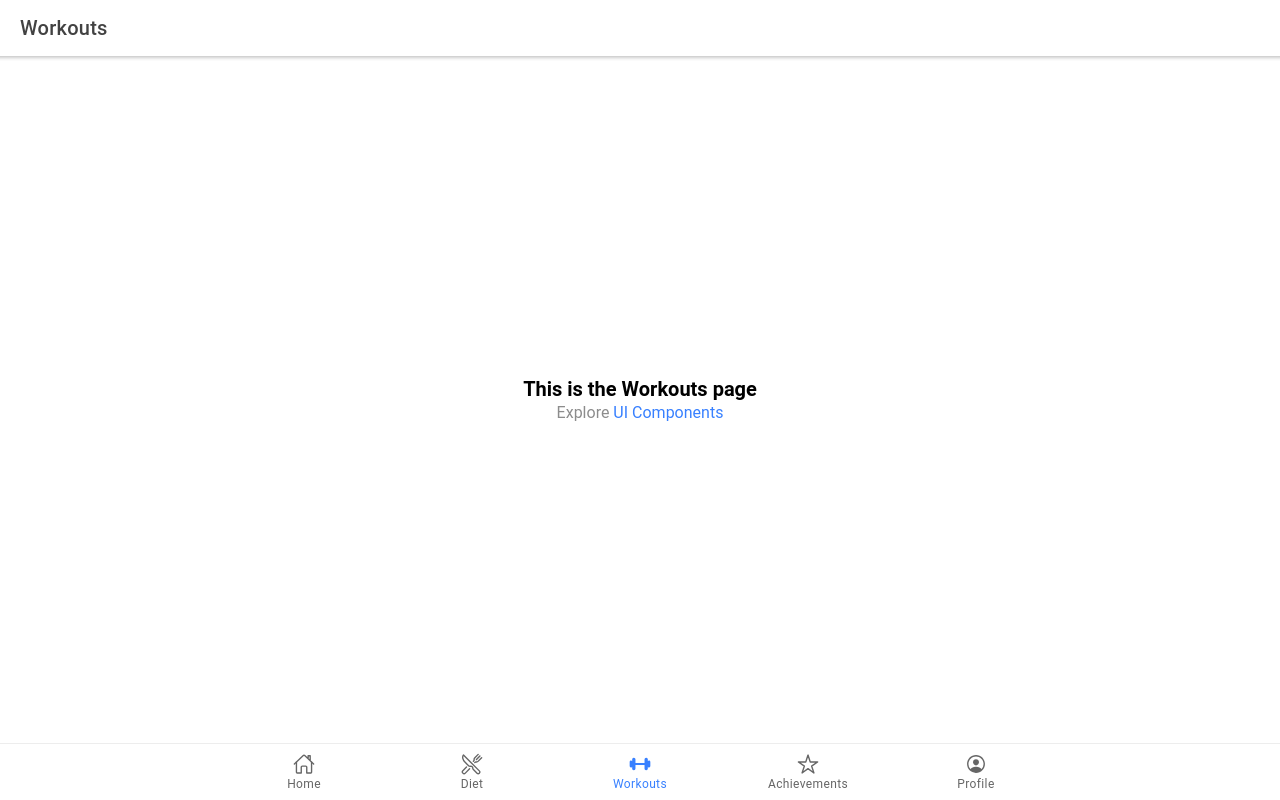
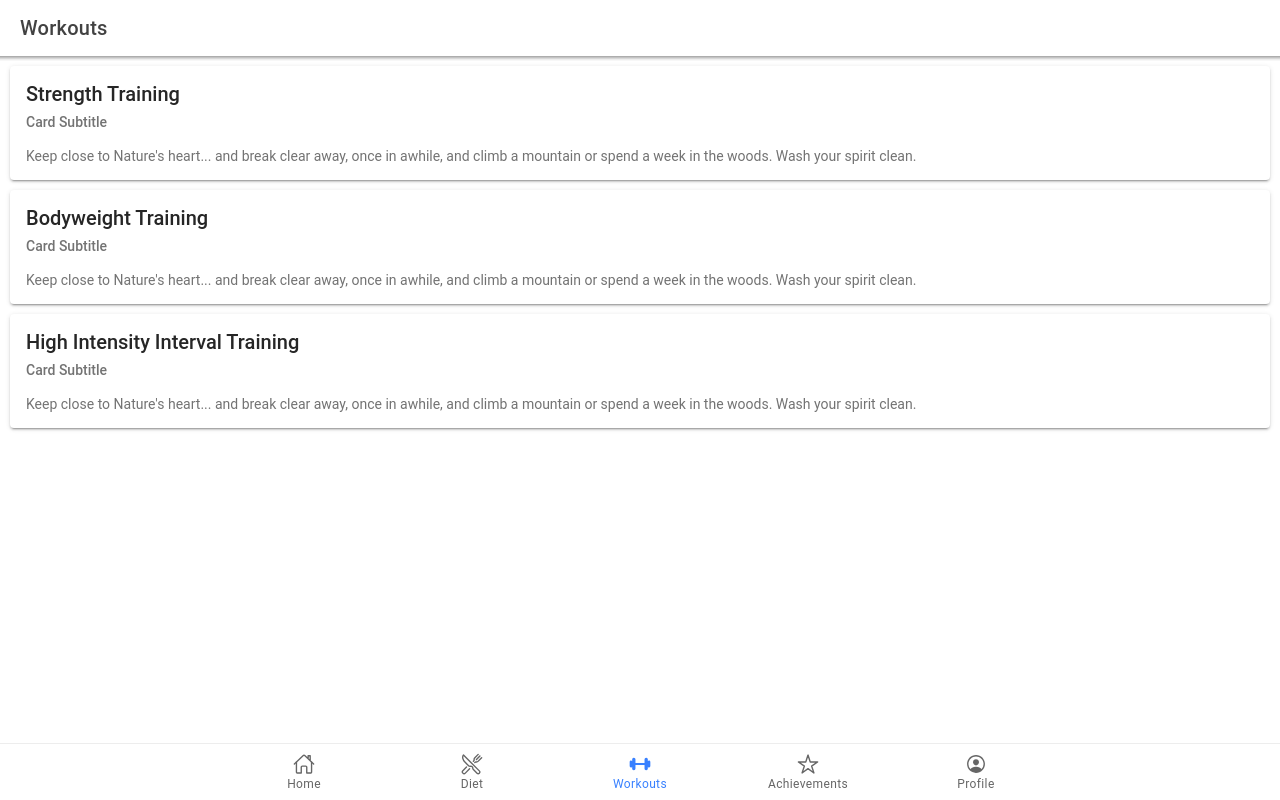
Before and after one commit to kevinkant/AWM-FitQuest, a React (Create React App) app in the folder fitquest/: page /Workouts in a window 1280 px wide. Built offline with nearby package versions, Linux system fonts and the light colour scheme.

Commit message:
Cards component basic
Testing out Cards component

```diff
--- /dev/null
+++ b/fitquest/src/components/Cards.tsx
@@ -0,0 +1,63 @@
+import React from 'react';
+import { IonContent, IonHeader, IonPage, IonTitle, IonToolbar, IonCard, IonCardHeader, IonCardSubtitle, IonCardTitle, IonCardContent } from '@ionic/react';
+
+
+export const WorkoutCards: React.FC = () => {
+  return (
+    <IonPage>
+      <IonHeader>
+        <IonToolbar>
+          <IonTitle>CardExamples</IonTitle>
+        </IonToolbar>
+      </IonHeader>
+      <IonContent>
+
+        <IonCard>
+
+          <IonCardHeader>
+          <IonCardTitle>Strength Training</IonCardTitle>
+            <IonCardSubtitle>Card Subtitle</IonCardSubtitle>
+
+          </IonCardHeader>
+
+          <IonCardContent>
+            Keep close to Nature's heart... and break clear away, once in awhile,
+            and climb a mountain or spend a week in the woods. Wash your spirit clean.
+            </IonCardContent>
+        </IonCard>
+
+        <IonCard>
+
+          <IonCardHeader>
+          <IonCardTitle >Bodyweight Training</IonCardTitle>
+            <IonCardSubtitle>Card Subtitle</IonCardSubtitle>
+
+          </IonCardHeader>
+
+          <IonCardContent>
+            Keep close to Nature's heart... and break clear away, once in awhile,
+            and climb a mountain or spend a week in the woods. Wash your spirit clean.
+            </IonCardContent>
+        </IonCard>
+
+        <IonCard>
+
+          <IonCardHeader>
+          <IonCardTitle>High Intensity Interval Training</IonCardTitle>
+            <IonCardSubtitle>Card Subtitle</IonCardSubtitle>
+
+          </IonCardHeader>
+
+          <IonCardContent>
+            Keep close to Nature's heart... and break clear away, once in awhile,
+            and climb a mountain or spend a week in the woods. Wash your spirit clean.
+            </IonCardContent>
+        </IonCard>
+
+
+
+
+      </IonContent>
+    </IonPage>
+  );
+};
--- a/fitquest/src/pages/Tabs/Workouts.tsx
+++ b/fitquest/src/pages/Tabs/Workouts.tsx
@@ -1,6 +1,6 @@
 import { IonContent, IonHeader, IonPage, IonTitle, IonToolbar } from '@ionic/react';
-import ExploreContainer from '../../components/ExploreContainer';
 import './Workouts.css';
+import { WorkoutCards } from "../../components/Cards"
 
 const Workouts: React.FC = () => {
   return (
@@ -16,7 +16,9 @@ const Workouts: React.FC = () => {
             <IonTitle size="large">Workouts</IonTitle>
           </IonToolbar>
         </IonHeader>
-        <ExploreContainer name="This is the Workouts page" />
+
+        <WorkoutCards />
+
       </IonContent>
     </IonPage>
   );
```
